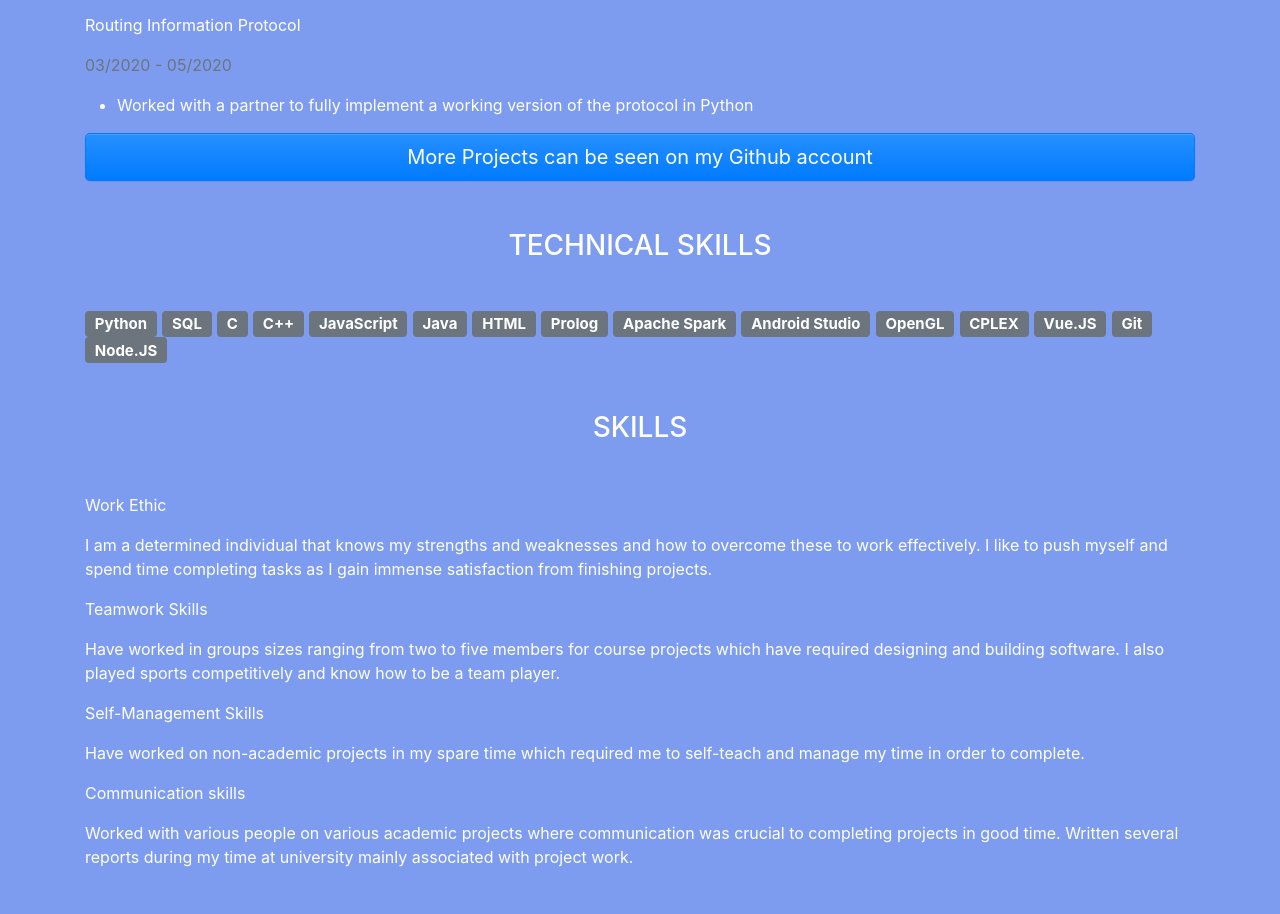
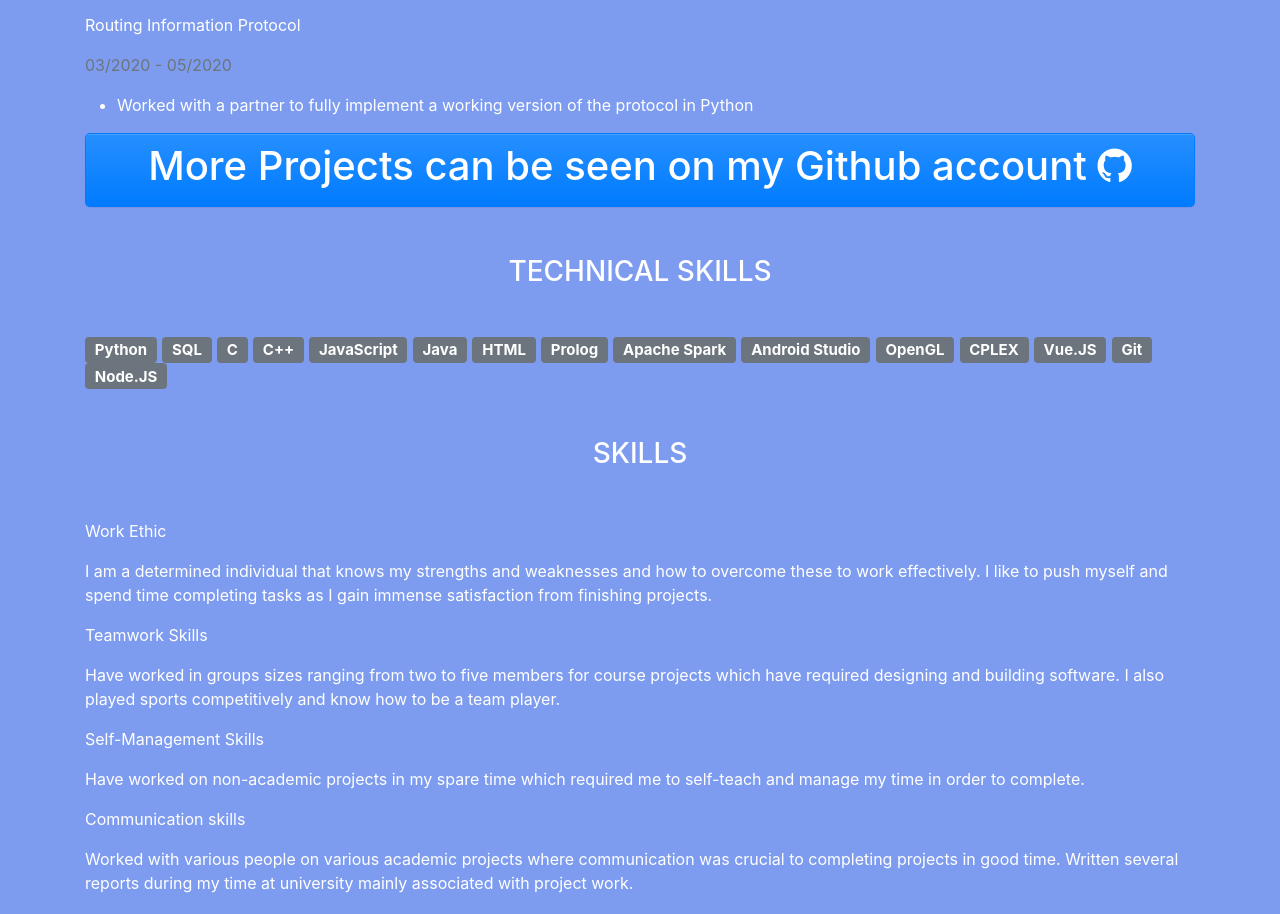
Before and after one commit to edwindixon99/Resume-bootstrap-template, a website with bundled scripts: page index.html in a window 1280 px wide. Shown: the part 1906-2820 px from the top of the page. Built offline with nearby package versions, Linux system fonts and the light colour scheme; a script that the page names is missing; files whose address does not match are found by name.

Commit message:
added github logo to button

```diff
--- a/index.html
+++ b/index.html
@@ -5,6 +5,7 @@
     <meta name="viewport" content="width=device-width, initial-scale=1">
     <link href="https://cdn.jsdelivr.net/npm/bootstrap@5.0.2/dist/css/bootstrap.min.css" rel="stylesheet" integrity="sha384-EVSTQN3/azprG1Anm3QDgpJLIm9Nao0Yz1ztcQTwFspd3yD65VohhpuuCOmLASjC" crossorigin="anonymous">
     <link rel="stylesheet" href="assets/css/starter.css">
+    <link rel="stylesheet" href="https://cdnjs.cloudflare.com/ajax/libs/font-awesome/4.7.0/css/font-awesome.min.css">
     <title>Temp-Edwin Dixon Resume</title>
   </head>
   <style>
@@ -155,7 +156,7 @@
 
           <div>
 
-              <a href="https://github.com/edwindixon99" target="_blank" type="button" class="btn btn-primary btn-lg btn-block">More Projects can be seen on my Github account<a>
+              <a href="https://github.com/edwindixon99" target="_blank" type="button" class="btn btn-primary btn-lg btn-block"><h1>More Projects can be seen on my Github account <i class="fa fa-github"></i></h1><a>
           </div>
       </div>
       <div class='container'>
@@ -175,7 +176,7 @@
             <span class="badge bg-secondary">Vue.JS</span>
             <span class="badge bg-secondary">Git</span>
             <span class="badge bg-secondary">Node.JS</span>
-          </h5>
+          </h3>
 
       </div>
 
```
